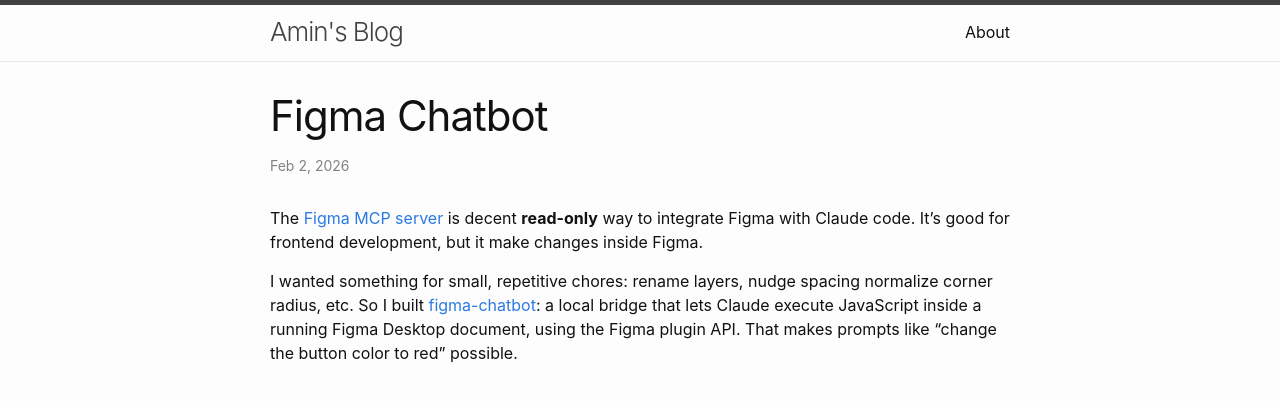
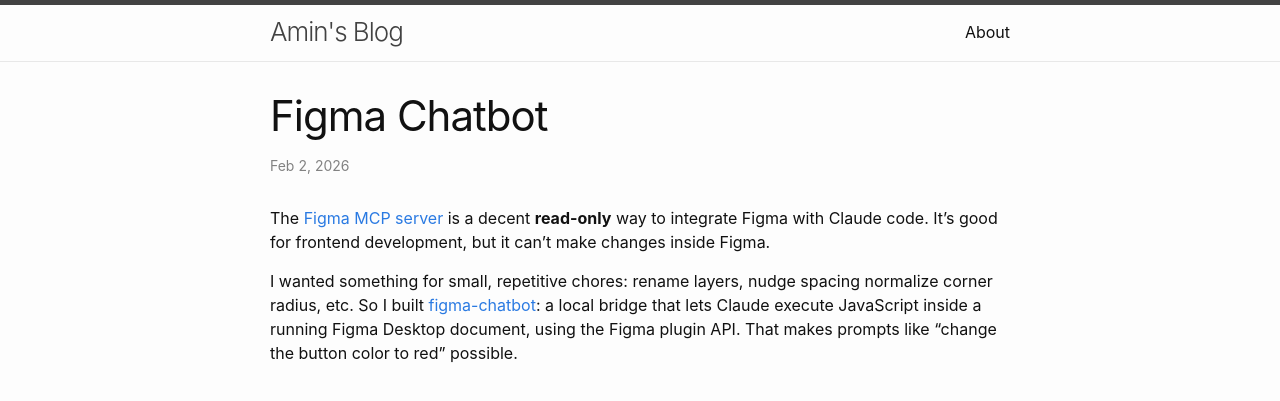
Before and after one commit to aminroosta/aminroosta.github.io, a Jekyll site: the page built from _posts/2026-02-02-figma-chatbot.md, in a window 1280 px wide. Shown: the top 401 px of the page. Built offline with Jekyll 4.4.1, drawn with Linux system fonts in a browser that asks for light colours; a script that is not in the unit is left out.

Commit message:
fix typos

```diff
--- a/_posts/2026-02-02-figma-chatbot.md
+++ b/_posts/2026-02-02-figma-chatbot.md
@@ -5,7 +5,7 @@
 categories: [tools, llm, figma]
 ---
 
-The [Figma MCP server](https://help.figma.com/hc/en-us/articles/32132100833559-Guide-to-the-Figma-MCP-server) is decent **read-only** way to integrate Figma with Claude code. It's good for frontend development, but it make changes inside Figma.
+The [Figma MCP server](https://help.figma.com/hc/en-us/articles/32132100833559-Guide-to-the-Figma-MCP-server) is a decent **read-only** way to integrate Figma with Claude code. It's good for frontend development, but it can't make changes inside Figma.
 
 I wanted something for small, repetitive chores: rename layers, nudge spacing normalize corner radius, etc. So I built [figma-chatbot](https://github.com/aminroosta/figma-chatbot): a local bridge that lets Claude execute JavaScript inside a running Figma Desktop document, using the Figma plugin API. That makes prompts like "change the button color to red" possible.
 
@@ -97,4 +97,4 @@
 - "Rename these layers with a clean scheme, then center the viewport on them."
 
 <br/>
-If you want to try it, the repo is here: [https://github.com/aminroosta/figma-chatbot](https://github.com/aminroosta/figma-chatbo)
+If you want to try it, the repo is here: [https://github.com/aminroosta/figma-chatbot](https://github.com/aminroosta/figma-chatbot)
```
